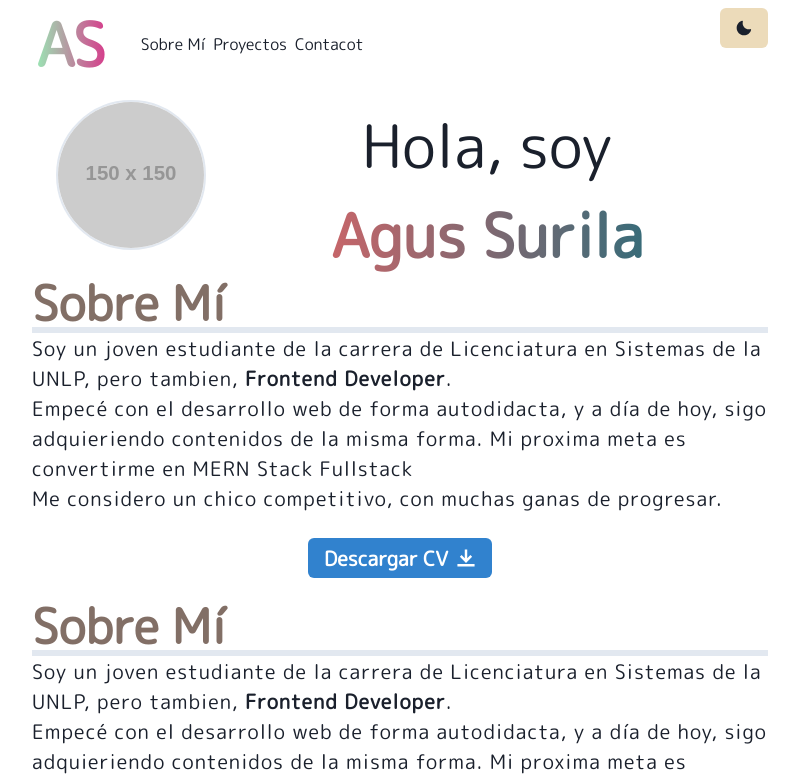
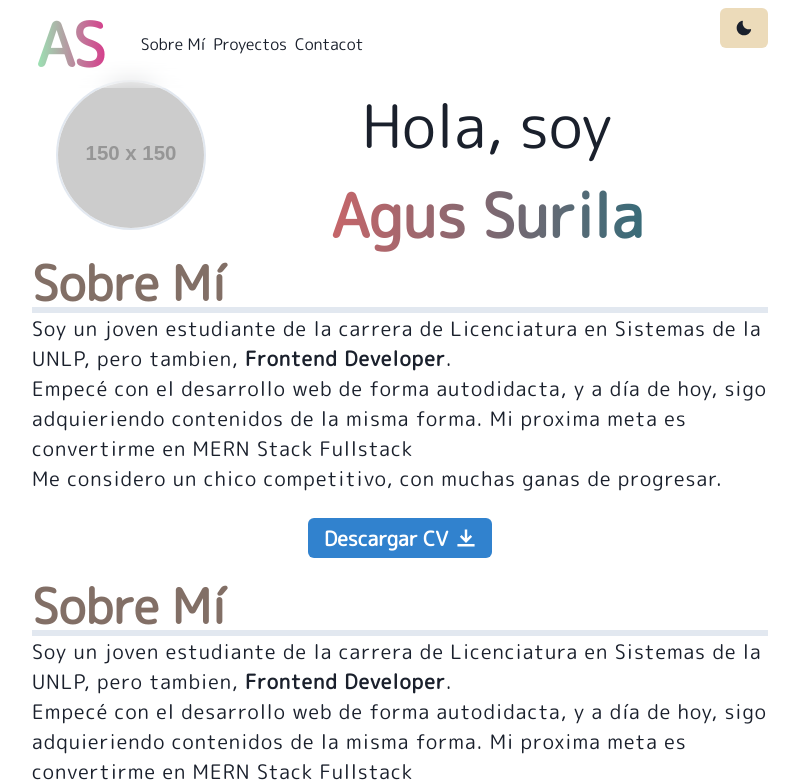
Before and after one commit to Auchan22/Portfolio, a React (Vite) app: page / in a window 1280 px wide. Shown: the top 782 px of the page, without its empty margins (240-1039 px from the left). Built offline with nearby package versions, Linux system fonts and the light colour scheme.

Commit message:
Etilo para eliminar la scrollbar

```diff
--- a/src/index.css
+++ b/src/index.css
@@ -5,6 +5,10 @@ body {
   font-family: 'M PLUS Rounded 1c', sans-serif !important;
   -webkit-font-smoothing: antialiased;
   -moz-osx-font-smoothing: grayscale;
-  padding-top: 100px;
+  padding-top: 80px;
   scroll-behavior: smooth;
 }
+
+::-webkit-scrollbar {
+  display: none;
+}
```
